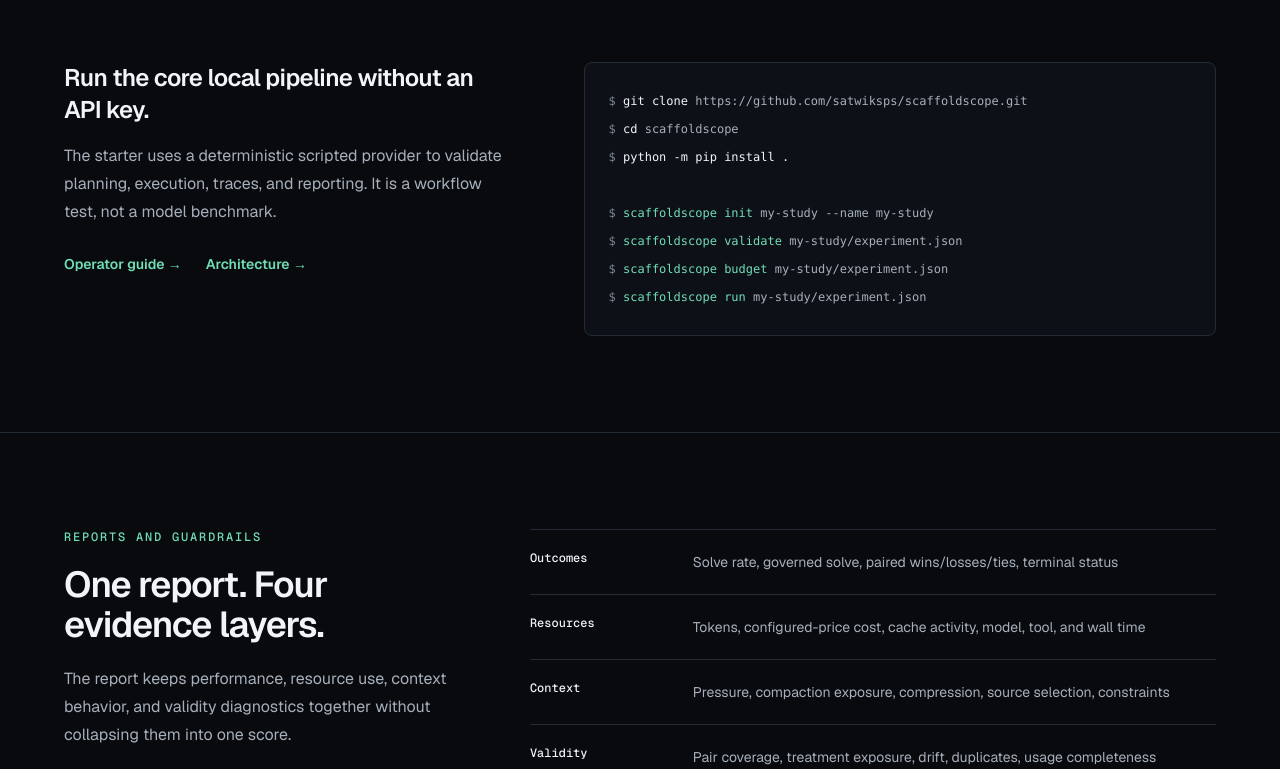
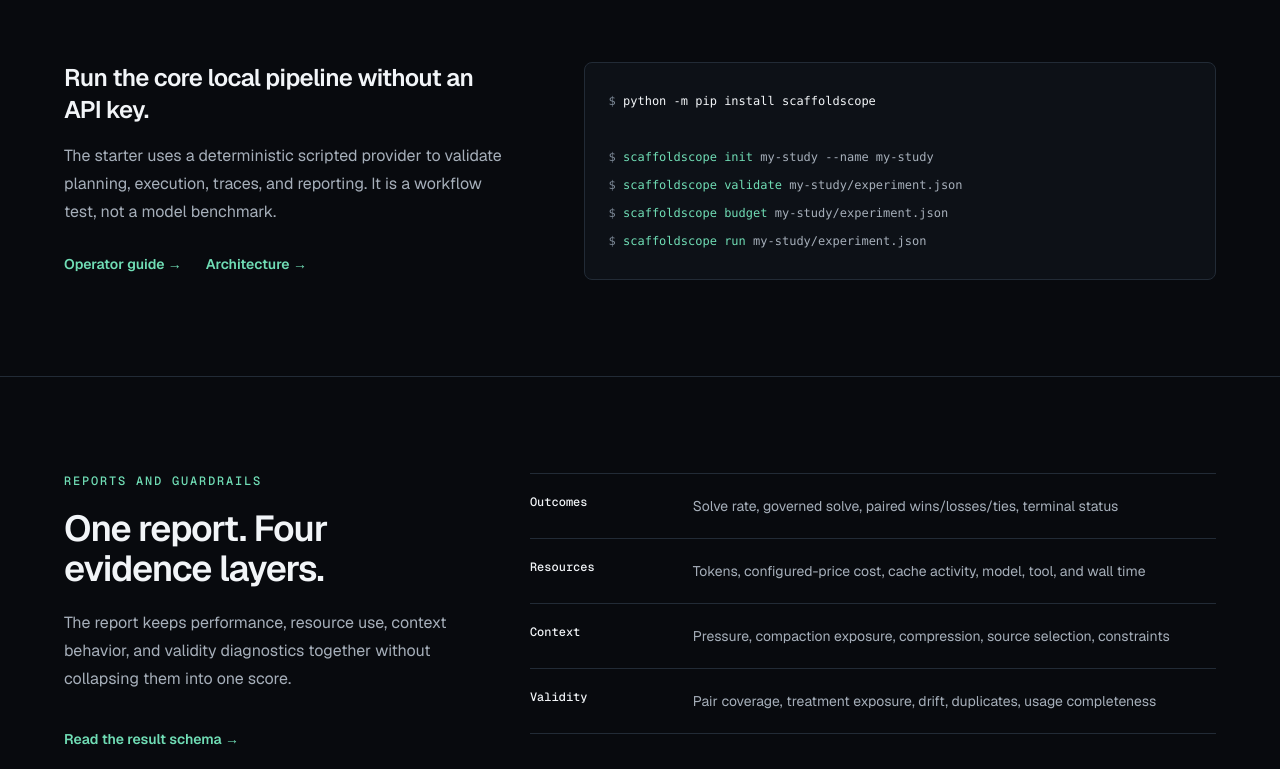
Before and after one commit to satwiksps/scaffoldscope, a Next.js app in the folder site/: page / in a window 1280 px wide. Shown: the part 2591-3360 px from the top of the page. Built offline with nearby package versions, Linux system fonts and the light colour scheme; no server answers.

Commit message:
docs: use PyPI in quickstart

```diff
--- a/site/app/page.tsx
+++ b/site/app/page.tsx
@@ -311,12 +311,9 @@
                 <pre className="whitespace-pre-wrap break-words font-mono text-xs leading-7 text-muted">
                   <code>
                     <span className="text-dim">$</span>{" "}
-                    <span className="text-ink">git clone</span>{" "}
-                    https://github.com/satwiksps/scaffoldscope.git{"\n"}
-                    <span className="text-dim">$</span>{" "}
-                    <span className="text-ink">cd</span> scaffoldscope{"\n"}
-                    <span className="text-dim">$</span>{" "}
-                    <span className="text-ink">python -m pip install .</span>
+                    <span className="text-ink">
+                      python -m pip install scaffoldscope
+                    </span>
                     {"\n\n"}
                     <span className="text-dim">$</span>{" "}
                     <span className="text-mint">scaffoldscope init</span>{" "}
--- a/site/components/site-footer.tsx
+++ b/site/components/site-footer.tsx
@@ -11,6 +11,7 @@
 
 const project = [
   ["GitHub", siteConfig.repository],
+  ["PyPI", siteConfig.pypi],
   ["Releases", siteConfig.repository + "/releases"],
   ["Scope & limitations", siteConfig.project.scope],
   ["Contributing", siteConfig.project.contributing],
--- a/site/lib/site.ts
+++ b/site/lib/site.ts
@@ -44,6 +44,7 @@
   url: resolveSiteUrl(),
   repository,
   release,
+  pypi: "https://pypi.org/project/scaffoldscope/",
   docs: {
     architecture: versionedRoot + "docs/architecture.md",
     configuration: versionedRoot + "docs/configuration.md",
```
Also changed, not shown: 2 other files (tests, documents, lock files or other folders).
